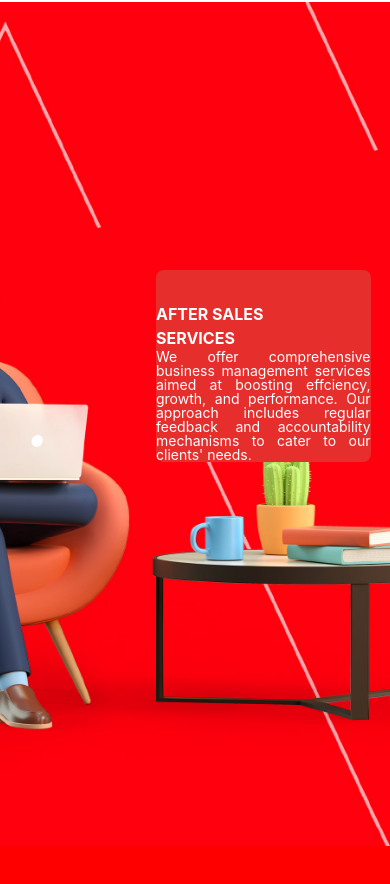
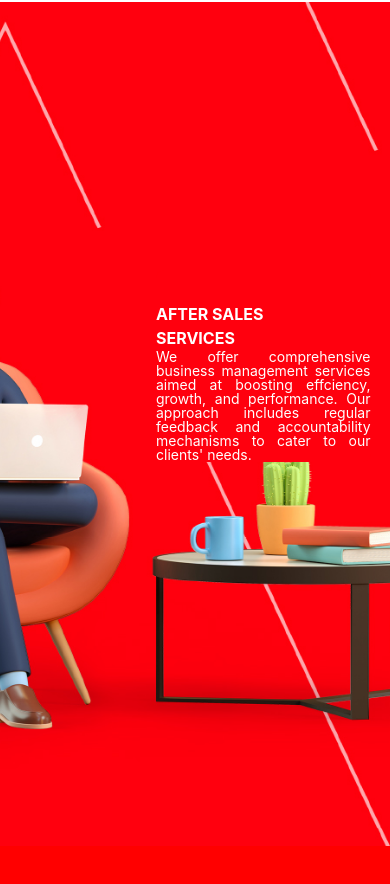
Before and after one commit to walnwac2024/house-of-elaan, a React (Create React App) app: page / in a window 390 px wide. Shown: the part 4958-5842 px from the top of the page. Built offline with nearby package versions, Linux system fonts and the light colour scheme; a small style sheet from the web is missing.

Commit message:
code updated

```diff
--- a/src/components/Aftersale.js
+++ b/src/components/Aftersale.js
@@ -28,7 +28,7 @@ const Aftersale = () => {
         </div>
 
         <div className="relative z-10 w-full">
-          <div className="ml-[40%] xs:ml-[40%] sm:ml-[45%] xl:ml-[45%] mt-[-30%] xs:mt-[-28%] sm:mt-[-19%] md:mt-[-15%] w-[55%] xs:w-[55%] sm:w-[50%] md:w-[43%] lg:w-[42%] xl:w-[40%] bg-[#E62E2D]  rounded-lg">
+          <div className="ml-[40%] xs:ml-[40%] sm:ml-[45%] xl:ml-[45%] mt-[-30%] xs:mt-[-28%] sm:mt-[-19%] md:mt-[-15%] w-[55%] xs:w-[55%] sm:w-[50%] md:w-[43%] lg:w-[42%] xl:w-[40%] bg-[#FF000E]  rounded-lg">
             {/* About Us Title */}
             <h2 className="xxs:text-base sm:text-xl md:text-3xl lg:text-4xl xl:text-5xl font-bold text-left mb-0 pt-8 sm:pt-4 md:pt-0 sm:mb-0">
               <span className="text-white">AFTER SALES <div>SERVICES</div> </span>
```
